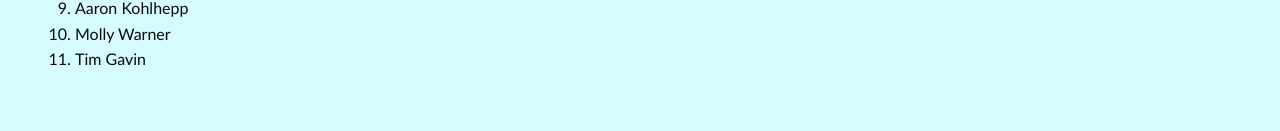
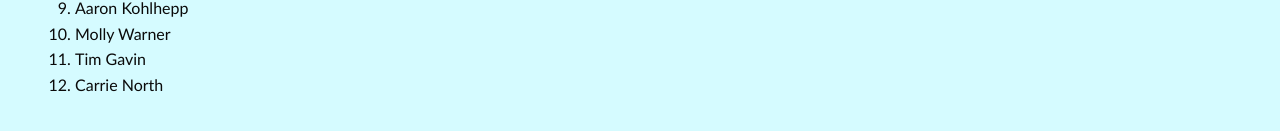
Before and after one commit to schrags08/npc, a plain HTML site: page whospounding.html in a window 1280 px wide. Shown: the part 397-528 px from the top of the page. Drawn offline with Linux system fonts and the light colour scheme.

Commit message:
Update whospounding.html

```diff
--- a/whospounding.html
+++ b/whospounding.html
@@ -62,6 +62,7 @@
                     <li>Aaron Kohlhepp</li>
                     <li>Molly Warner</li>
                     <li>Tim Gavin</li>
+                    <li>Carrie North</li>
                 </ol>
             </div>
         </div>
```
